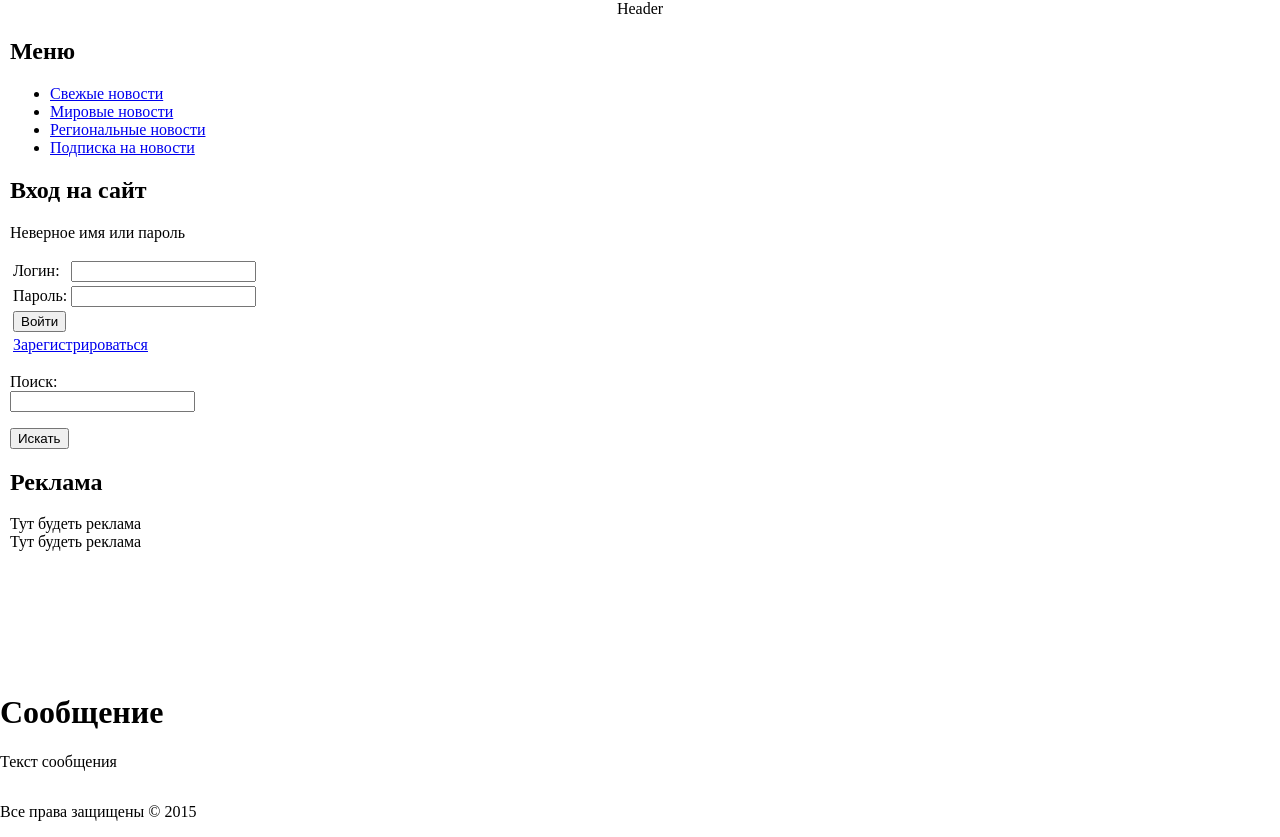
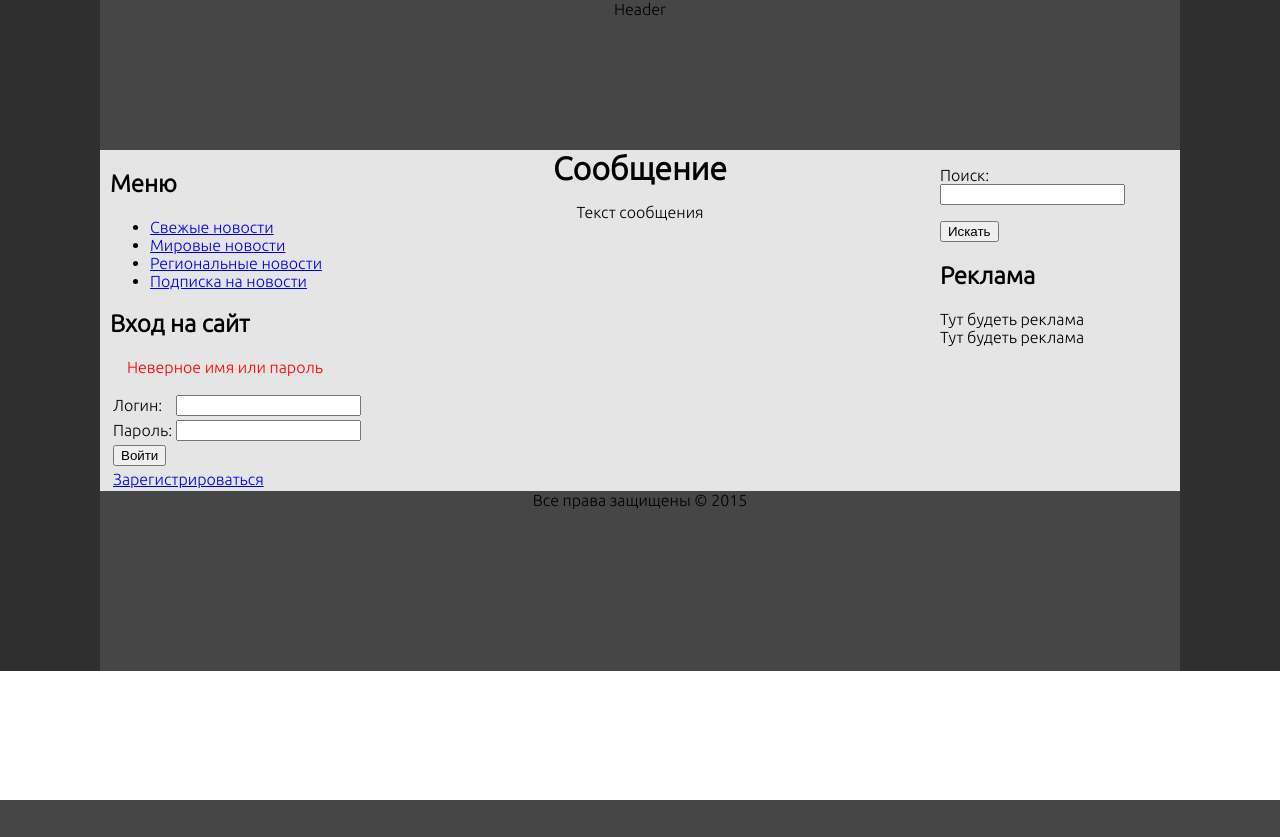
Before and after one commit to garter/NewsPaper, a PHP site: page /message.html in a window 1280 px wide. After the commit the page ends 800 px from the top, so only its background shows below. Run offline with PHP 8.4, Linux system fonts and the light colour scheme.

Commit message:
я наконецто установил мой любимый шрифт Ubuntu light

```diff
--- a/article.html
+++ b/article.html
@@ -73,8 +73,8 @@
                 <div id="center">
                     <div class="article">
                         <h1>Загаловок статьии.....</h1>
-                        <p>  текст статьии тектст </p>
-                        <p>  текст статьии тектст </p>
+                        <p> <img src="#" alt="Тематическая картина">  текст статьии тектст </p>
+                        <p> <img src="#" alt="Тематическая картина">  текст статьии тектст </p>
                         <p >
                             <span >дата публикации </span>
                         </p>
--- a/css/main.css
+++ b/css/main.css
@@ -3,25 +3,104 @@
     Created on : 14.05.2015, 10:35:07
     Author     : байрам
 */
+/* font-family: "UbuntuLight"; */
+@font-face {
+    font-family: "Ubuntu Light";
+    src: url("fonts/Ubuntu-Light.ttf");
+    font-style: light;
+    font-weight: normal;
+}
 
 body{
     margin: 0;
     padding: 0;
+    font-family: Ubuntu, 'Ubuntu Light';
 }
 
 .right{
     text-align: right;
 }
 
+
+
 #header{
     text-align: center;
+    background-color: #464646;
+    min-height: 150px;
+    margin:0 auto;
+    width: 1080px;
 }
 
 #main_content{
+    width: 1080px;
+    margin: 0 auto;
+    padding:0;
+    clear: both;
+    background-color: #e5e5e5;
     overflow: hidden;
+
 }
 #left,#right{
     min-height: 300px;
     padding: 0 10px;
     width: 230px;
 }
+#left{
+    float: left;
+
+
+}
+#right{
+    float: right;
+
+
+}
+#center{
+    margin-left: 250px;
+
+    margin-right: 250px;
+    width: 560px;
+    padding: 0 10px;
+}
+#pagination{
+    clear: both;
+    text-align: center;
+
+}
+#pagination p{
+    margin: 0;
+}
+#pagination a{
+    display: inline-block;
+    padding: 3px;
+}
+#footer{
+    text-align: center;
+    background-color: #464646;
+    min-height: 180px;
+    clear: both;
+    width: 1080px;
+    margin: 0 auto;
+}
+
+#footer p{
+    margin: 0;
+
+}
+#center h1{
+    margin: 0;
+    text-align: center;
+}
+#reg table{
+    margin: 0 auto;
+}
+.message{
+    color: red;
+    text-align: center;
+}
+#message p{
+    text-align: center;
+}
+#content{
+    background-color: #2f2f2f;
+}
```
Also changed, not shown: index.html (+111 -1 lines), nbproject/project.xml (added, +9 -0 lines), fonts/Ubuntu-Bold.ttf (added), fonts/Ubuntu-BoldItalic.ttf (added), fonts/Ubuntu-Italic.ttf (added), fonts/Ubuntu-Light.ttf (added), fonts/Ubuntu-LightItalic.ttf (added), fonts/Ubuntu-Medium.ttf (added), fonts/Ubuntu-MediumItalic.ttf (added), fonts/Ubuntu-Regular.ttf (added), 2 other files.
